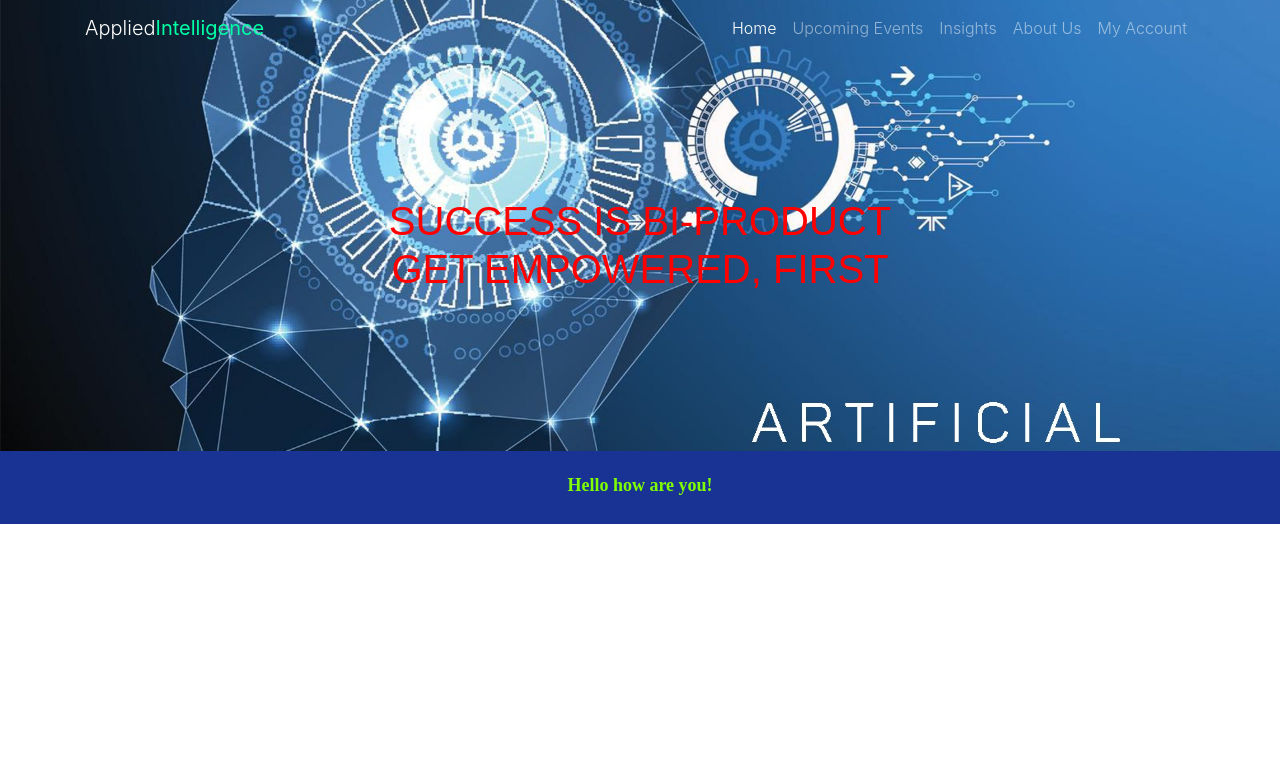
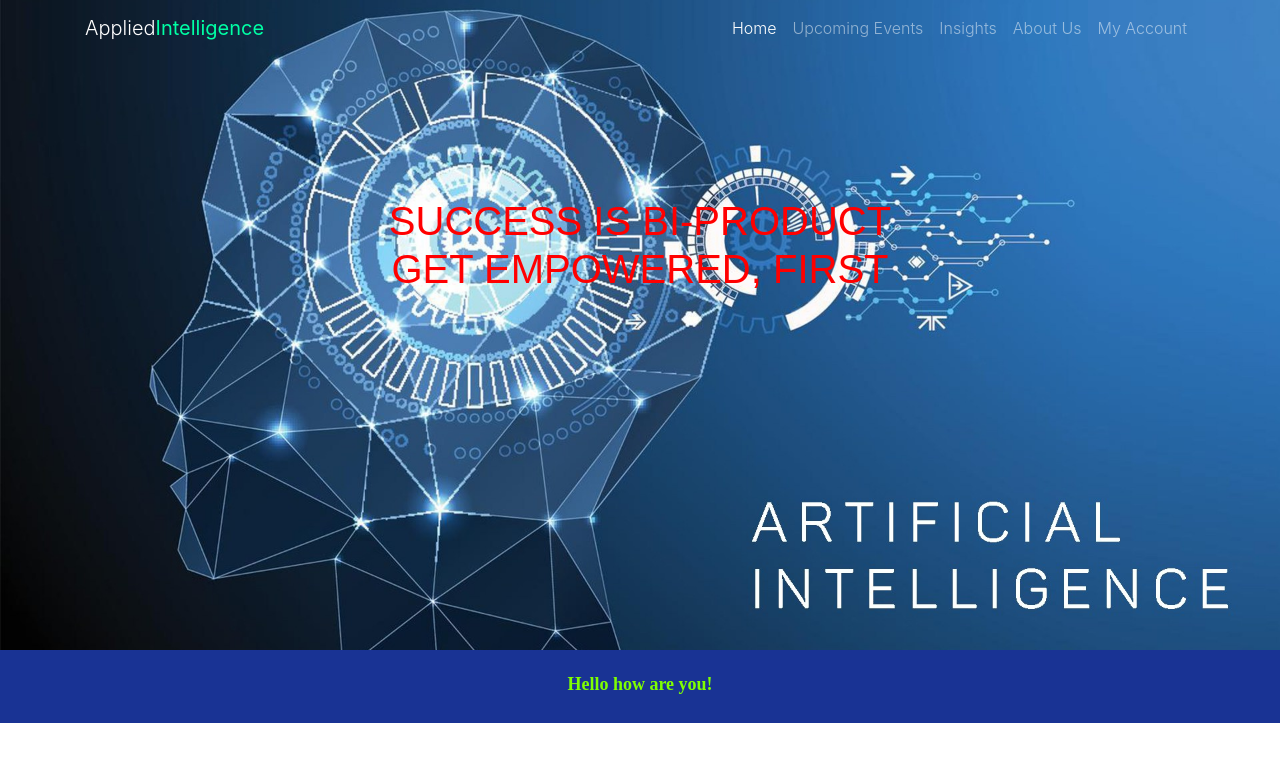
Before and after one commit to Nilesh0704/AppliedIntelligence, an Angular app: page / in a window 1280 px wide. Shown: the top 762 px of the page. Built offline with nearby package versions, Linux system fonts and the light colour scheme; what angular-bootstrap-md would draw is missing.

Commit message:
Change height to 650 again...as old

```diff
--- a/src/app/Components/home/home.component.css
+++ b/src/app/Components/home/home.component.css
@@ -2,7 +2,7 @@
     background: url('/../assets/Images/ai.jpg')no-repeat center center;
     background-size: cover;
     width: 100%;
-    height: 451px;
+    height: 650px;
 
 }
 .text-center{
```
